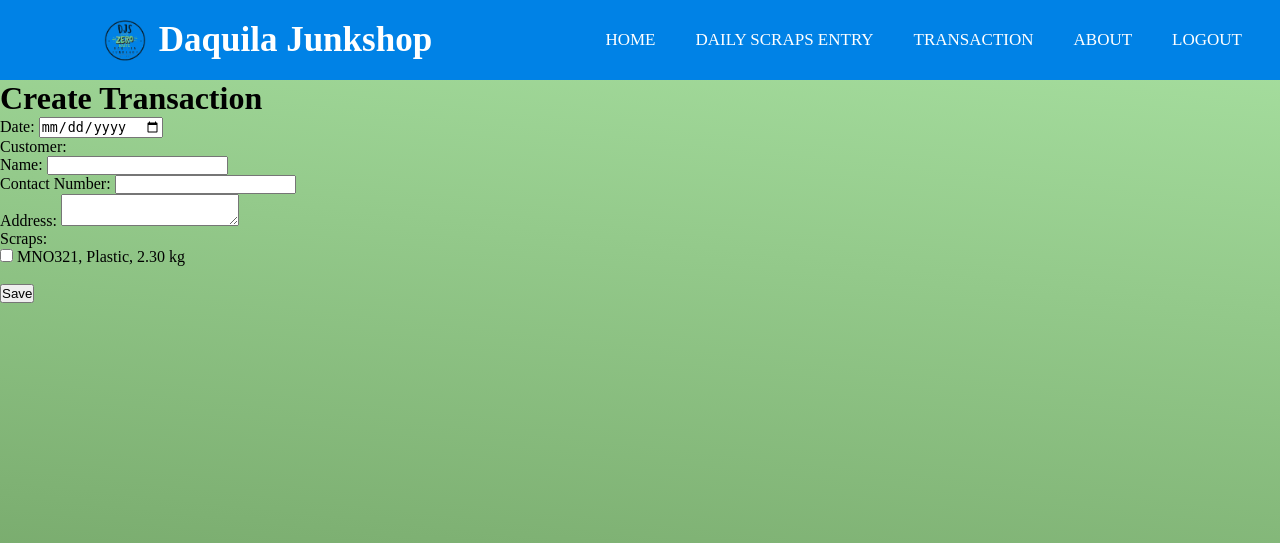
After one commit to gemrey13/TPS-IM, a Django app: page /create_transaction/ in a window 1280 px wide. The commit adds this page. Shown: the top 543 px of the page. Run offline with Django 4.2, Linux system fonts and the light colour scheme; a user stored in the database is signed in; data comes from the database, SQL or seed files in the repository; both versions use the stored data as it was after the commit.

Commit message:
addded transaction

```diff
--- a/system/app1/models.py
+++ b/system/app1/models.py
@@ -20,7 +20,7 @@ class ScrapItem(models.Model):
 class Customer(models.Model):
     name = models.CharField(max_length=100)
     contact_number = models.CharField(max_length=20)
-    address = models.TextField()
+    address = models.TextField(null=True, blank=True)
 
     def __str__(self):
         return self.name
--- a/system/app1/templates/base.html
+++ b/system/app1/templates/base.html
@@ -4,8 +4,9 @@
 <head>
 	<meta charset="utf-8">
 	<meta name="viewport" content="width=device-width, initial-scale=1">
-	<title>TPS-IM</title>
+	<title>Daquila Junkshop</title>
 	<link rel="stylesheet" href="{% static "navbar.css" %}">
+	<link rel="icon" href="{% static 'img/logoim.ico' %}">
     <link rel="stylesheet" href="https://cdnjs.cloudflare.com/ajax/libs/font-awesome/5.15.3/css/all.min.css"/>
 </head>
 <body>
--- /dev/null
+++ b/system/app1/templates/create_transaction.html
@@ -0,0 +1,31 @@
+{% extends "base.html" %}
+{% block content %}
+{% load static %}
+<h1>Create Transaction</h1>
+    <form method="post">
+        {% csrf_token %}
+        <label for="id_date">Date:</label>
+        <input type="date" name="date" required>
+        <br>
+        <p>Customer:</p>
+        <label for="id_customer_name">Name:</label>
+        <input type="text" name="customer_name" required>
+        <br>
+        <label for="id_contact_number">Contact Number:</label>
+        <input type="text" name="contact_number" required>
+        <br>
+        <label for="id_address">Address:</label>
+        <textarea name="address" required></textarea>
+        <br>
+        <p>Scraps:</p>
+        {% for scrap_item in scraps %}
+            <label>
+                <input type="checkbox" name="scraps" value="{{ scrap_item.id }}">
+                {{ scrap_item.RFID }}, {{ scrap_item.scrap_type.name }}, {{ scrap_item.weight }} kg
+            </label>
+            <br>
+        {% endfor %}
+        <br>
+        <button type="submit">Save</button>
+    </form>
+{% endblock content %}
--- a/system/app1/templates/navbar.html
+++ b/system/app1/templates/navbar.html
@@ -1,14 +1,17 @@
-
+{% load static %}
     <nav>
       <input type="checkbox" id="check">
       <label for="check" class="checkbtn">
         <i class="fas fa-bars"></i>
       </label>
-      <label class="logo">TPS-IM</label>
+          <span class="logo">
+            <img src="{% static 'img/logotps.png' %}" width="50" class="logo-img">
+          <span>Daquila Junkshop</span>
+        </span>
       <ul>
         <li><a href="#">Home</a></li>
         <li><a {% if request.resolver_match.url_name == 'daily_scrap_table' %}class="active"{% endif %} href="{% url 'daily_scrap_table' %}">Daily Scraps Entry</a></li>
-        <li><a href="#">Transaction</a></li>
+        <li><a {% if request.resolver_match.url_name == 'transaction_list' %}class="active"{% endif %} href="{% url 'transaction_list' %}">Transaction</a></li>
         <li><a href="#">About</a></li>
         {% if user.is_authenticated %}
           <li><a href="{% url 'logout' %}">Logout</a></li>
--- a/system/app1/urls.py
+++ b/system/app1/urls.py
@@ -10,8 +10,10 @@ urlpatterns = [
     path('generate-pdf-report/', views.generate_pdf_report, name='generate_pdf_report'),
 
 
-    path('add_transaction/', views.add_transaction, name='add_transaction'),
+    path('create_transaction/', views.create_transaction, name='create_transaction'),
     path('transaction_list/', views.transaction_list, name='transaction_list'),
+
+
 
     path('login/', views.login, name='login'),
     path('logout/', views.user_logout, name='logout'),
--- a/system/app1/views.py
+++ b/system/app1/views.py
@@ -2,6 +2,9 @@ from django.shortcuts import render, redirect, get_object_or_404
 from django.contrib.auth import authenticate, login as auth_login, logout
 from django.contrib.auth.decorators import login_required
 from django.contrib.auth.models import User
+from django.db.models import F
+from django.contrib import messages
+
 
 from .models import *
 
@@ -135,7 +138,6 @@ def remove_scrap_entry_detail(request, detail_id):
     return redirect('daily_scrap_table')
 
 
-from django.db.models import F
 
 @login_required(login_url='login')
 def add_scrap_item_to_daily_scrap_entry(request, entry_id):
@@ -185,7 +187,6 @@ def add_scrap_item_to_daily_scrap_entry(request, entry_id):
 
 
 
-from django.contrib import messages
 
 def login(request):
     if request.method == 'POST':
@@ -230,46 +231,43 @@ def signup(request):
     return render(request, 'signup.html')
 
 
-def add_transaction(request):
+
+@login_required(login_url='login')
+def create_transaction(request):
     if request.method == 'POST':
         date = request.POST.get('date')
-        customer_id = request.POST.get('customer')
-        staff_responsible_id = request.POST.get('staff_responsible')
+        staff_responsible = request.user  # Set the "Staff Responsible" to the current user
+
+        # Check if the customer already exists based on contact number
+        contact_number = request.POST.get('contact_number')
+        customer = Customer.objects.filter(contact_number=contact_number).first()
+
+        if not customer:
+            # If customer doesn't exist, create a new one
+            customer_name = request.POST.get('customer_name')
+            address = request.POST.get('address')
+            customer = Customer.objects.create(name=customer_name, contact_number=contact_number, address=address)
 
         transaction = Transaction.objects.create(
             date=date,
-            customer_id=customer_id,
-            staff_responsible_id=staff_responsible_id
+            customer=customer,
+            staff_responsible=staff_responsible
         )
 
-        scrap_item_ids = request.POST.getlist('scrap_item')
-        quantities = request.POST.getlist('quantity')
-
-        for scrap_item_id, quantity in zip(scrap_item_ids, quantities):
-            if scrap_item_id and quantity:
-                scrap_item = ScrapItem.objects.get(id=scrap_item_id)
-                quantity = int(quantity)
-
-                TransactionDetail.objects.create(
-                    transaction=transaction,
-                    scrap_item=scrap_item,
-                    quantity=quantity
-                )
+        scrap_items = request.POST.getlist('scraps')
+        for scrap_item_id in scrap_items:
+            transaction_detail = TransactionDetail.objects.create(
+                transaction=transaction,
+                scrap_item_id=scrap_item_id,
+                quantity=1  # If you want to allow the user to specify the quantity, use request.POST.get('quantity') or similar.
+            )
 
         return redirect('transaction_list')
+    else:
+        staff = User.objects.filter(userprofile__user_type='staff')
+        scraps = ScrapItem.objects.all()
 
-    daily_scrap_entries = DailyScrapEntry.objects.all()
-    scrap_items = ScrapItem.objects.all()
-    customers = Customer.objects.all()
-    staff = User.objects.filter(userprofile__user_type='staff')
-    context = {
-        'daily_scrap_entries': daily_scrap_entries,
-        'scrap_items': scrap_items,
-        'customers': customers,
-        'staff': staff,
-    }
-    return render(request, 'add_transaction.html', context)
-
+        return render(request, 'create_transaction.html', {'staff': staff, 'scraps': scraps})
 
 def transaction_list(request):
     transactions = Transaction.objects.all()
--- a/system/static/navbar.css
+++ b/system/static/navbar.css
@@ -18,7 +18,12 @@ nav{
   height: 80px;
   width: 100%;
 }
-label.logo{
+
+.logo-img{
+  position: relative;
+  top: 15px;
+}
+span.logo{
   color: white;
   font-size: 35px;
   line-height: 80px;
--- a/system/system/settings.py
+++ b/system/system/settings.py
@@ -25,7 +25,7 @@ SECRET_KEY = "django-insecure-l_#o4*cjrj1+3uyz2p0+ynozwj)p@_@)$)!@jq^#+xpmo7#^27
 # SECURITY WARNING: don't run with debug turned on in production!
 DEBUG = True
 
-ALLOWED_HOSTS = ['tpsim.pythonanywhere.com']
+ALLOWED_HOSTS = ['tpsim.pythonanywhere.com', '127.0.0.1']
 
 
 LOGIN_REDIRECT_URL = 'daily_scrap_table'
```
Also changed, not shown: system/app1/templates/transaction_list.html (+8 -21 lines), system/feature.txt (added, +31 -0 lines), system/app1/migrations/0002_alter_customer_address.py (added), system/db.sqlite3, system/static/img/logoim.ico (added), system/static/img/logotps.png (added).
